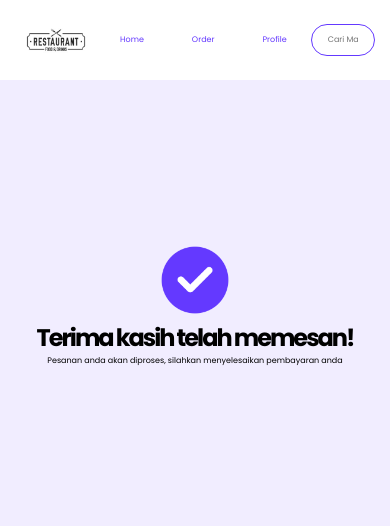
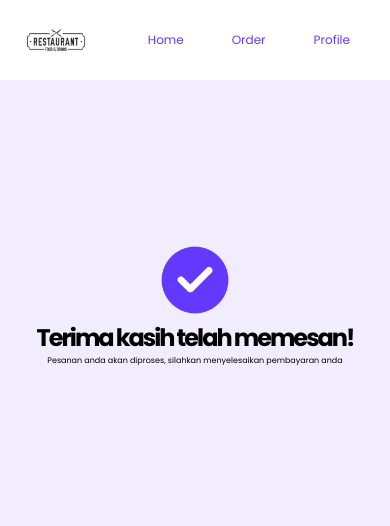
Before and after one commit to Kal2501/Kal2501.github.io, a PHP site: page / in a window 390 px wide. Shown: the top 526 px of the page. Run offline with PHP 8.4, Linux system fonts and the light colour scheme.

Commit message:
Update CSS (Posttest 2)

```diff
--- a/style.css
+++ b/style.css
@@ -251,13 +251,11 @@ footer a:hover {
 @media screen and (max-width: 768px) {
   nav {
     width: 100%;
-    font-size: 0.5rem;
+    font-size: 0.75rem;
     padding: 1rem;
   }
   nav input {
-    font-size: 0.5rem;
-    width: 4rem;
-    height: 2rem;
+    display: none;
   }
   .header {
     width: 100%;
```
